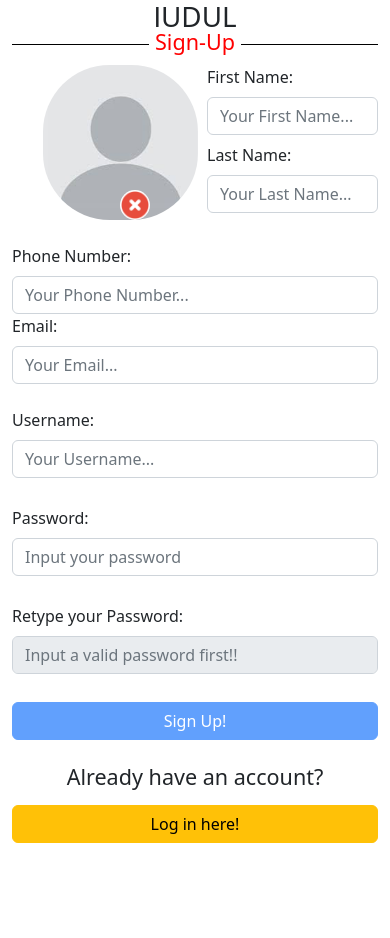
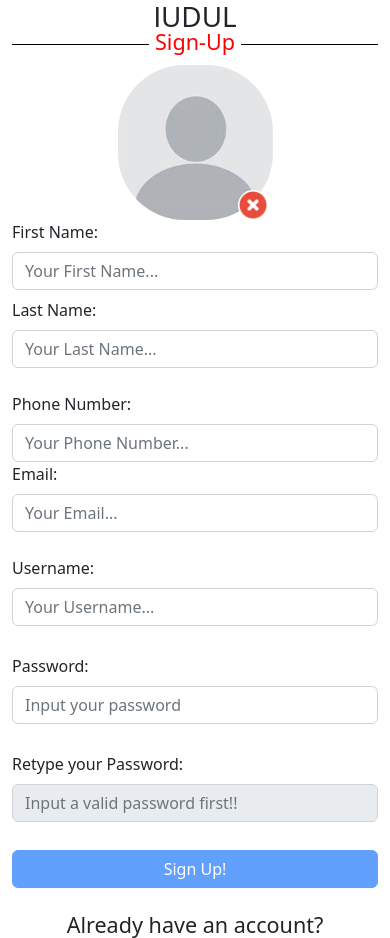
Before and after one commit to ChrisJulLimantoro/Goods-Lending-Website, a PHP site: page /SignUp.php in a window 390 px wide. Shown: the top 938 px of the page. Before the commit the page ends 843 px from the top, so only its background shows below. Run offline with PHP 8.4, Linux system fonts and the light colour scheme.

Commit message:
responsive kecil-kecilan sign-up

```diff
--- a/SignUp.php
+++ b/SignUp.php
@@ -1,15 +1,3 @@
-<?php
-    include "connection.php";
-    if(isset($_REQUEST['user'])){
-        $sql = "SELECT COUNT(*) FROM `user` WHERE `username` = :username";
-        $user = $_REQUEST['user'];
-        $stmt = $conn->prepare($sql);
-        $stmt->execute(['username' => $user]);
-        $row = $stmt->fetchcolumn();
-        echo $row;
-        exit;
-    }
-?>
 <!DOCTYPE html>
 <html lang="en">
 <head>
@@ -32,16 +20,17 @@
                 reader.readAsDataURL(input.files[0]);
             }
         }
+
         $(document).ready(function(){
             let passStatus = false;
             let reStatus = false;
             let userStatus = false;
-            $("#defaultProfile").on("click",function(e){
-                e.preventDefault();
+
+            $('#setDefault').on('dblclick',function(){
                 $("#profile").attr("src","profile/profileDefault.jpg");
                 $("#submitFile").val("");
                 console.log("kepencet");
-            })
+            });
 
             $("#submitFile").on("change",function(){
                 read_file(this);
@@ -54,7 +43,7 @@
 
             $("#inputUsername").on("change",function(){
                 $("#inputUsername").removeClass("shaking");
-                // console.log( $("#inputUsername").val());
+                console.log( $("#inputUsername").val());
                 if($("#inputUsername").val().length != 0){
                 $.ajax({
                     type: "post",
@@ -209,23 +198,34 @@
         #profile:hover{
             box-shadow: 0px 1px 25px -12px rgba(0,0,0,0.80);
         }
-        #defaultProfile{
+
+        #profileAndDelete {
+            position: relative;
+        }
+
+        #profile {
+            border-radius:50pt;
+            cursor:pointer;
+        }
+
+        #setDefault {
             background-color : white;
             border : 0px;
-            border-radius:50%;
+            border-radius:50pt;
             padding : 0px;
-            margin : 0px;
-            right:45px;
+            left: 120px;
             bottom:0px;
+            position: absolute;
             transition:all 0.6s ease-in-out;
         }
-        #defaultProfile:hover{
+        #setDefault:hover{
             transform : scale(1.15) rotate(90deg);
             box-shadow : 0px 1px 25px -12px rgba(0,0,0,0.80);
         }
         .shaking{
             animation : shake 0.3s;
         }
+
         @keyframes shake {
             0% {
                 transform : translate(1px,1px) rotate(0deg);
@@ -271,12 +271,14 @@
                 <h4 class="subtitle-login text-center" style="color:red; border-bottom:1px solid black;line-height:0.1em;"><span style="background-color:white; padding:0px 6px">Sign-Up</span></h4>
                 <form action="insertUser.php" method="post" enctype="multipart/form-data" style="margin-top : 20px;">
                     <div class="row" style="height:auto;">
-                        <div class="col-6 col-sm-4 position-relative">
-                            <input type="file" class="form-control" accept=".jpg,.jpeg,.png,.svg" id="submitFile" name="submitFile" style="display:none;" value="C:\xampp\htdocs\TekWeb\Proyek\assets\profileDefault.jpg">
-                            <img id="profile" src="profile/profileDefault.jpg" width="155px" height="155px" style="border-radius:50pt; margin-left:18%;cursor:pointer;">
-                            <button class="btn btn-danger position-absolute" id="defaultProfile"><img src="assets/wrong.png" width="30px" height="30px"></button>
+                        <div class="col-md-6 col-sm-12 d-flex justify-content-center position-relative">
+                            <div id="profileAndDelete">
+                                <input type="file" class="form-control" accept=".jpg,.jpeg,.png,.svg" id="submitFile" name="submitFile" style="display:none;" value="C:\xampp\htdocs\TekWeb\Proyek\assets\profileDefault.jpg">
+                                <img id="profile" src="profile/profileDefault.jpg" width="155px" height="155px">
+                                <button class="btn btn-danger position-absolute" id="setDefault"><img src="assets/wrong.png" width="30px" height="30px"></button>
+                            </div>
                         </div>
-                        <div class="col-6 col-sm-8">
+                        <div class="col-md-6 col-sm-12">
                             <div class="row">
                                 <div class="col-12">
                                     <label for="inputFirstName" class="form-label">First Name:</label>
```
